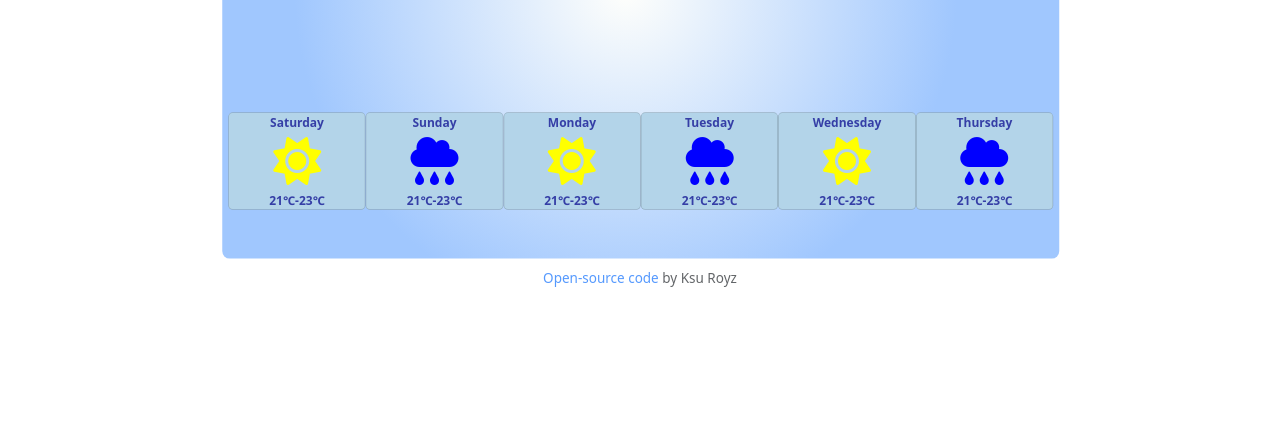
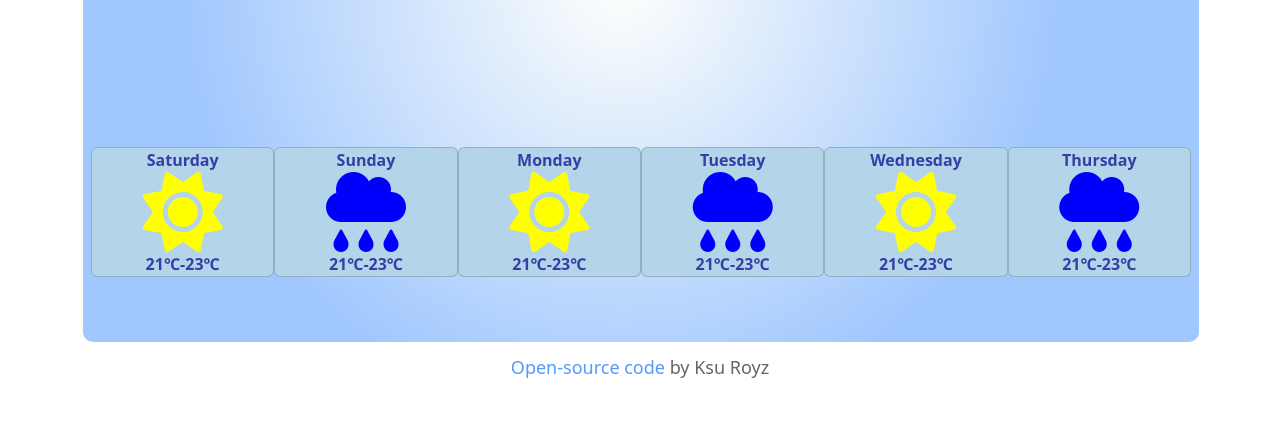
Before and after one commit to Ksu2612/weather-App-project, a website built with Parcel: page index.html in a window 1280 px wide. Shown: the part 377-800 px from the top of the page. Built offline with nearby package versions, Linux system fonts and the light colour scheme.

Commit message:
Update styles.css

```diff
--- a/src/styles.css
+++ b/src/styles.css
@@ -41,7 +41,6 @@ ul {
   vertical-align: middle;
   margin-block-end: auto;
   margin-block-start: auto;
-  transform: scale(0.8);
 }
 .fa-cloud-rain {
   color: blue;
@@ -83,9 +82,6 @@ input {
   opacity: 0.5;
 }
 
-body {
-  transform: scale(0.75);
-}
 .form-control {
   width: 100%;
   height: 55px;
```
